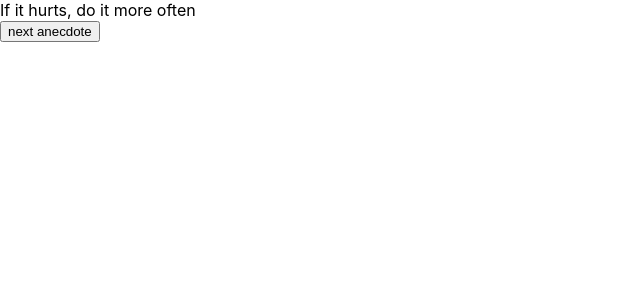
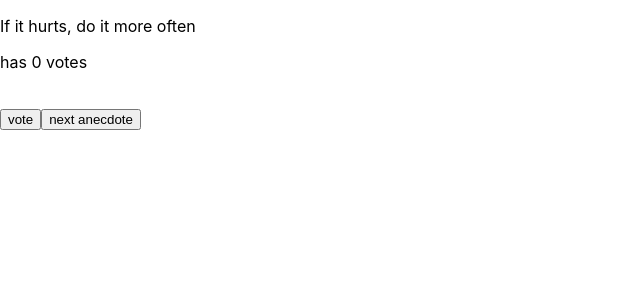
Before and after one commit to angelsf3/ReactFullstack, a React (Create React App) app: page / in a window 1280 px wide. Shown: the top 300 px of the page, without its empty margins (0-640 px from the left). Built offline with nearby package versions, Linux system fonts and the light colour scheme.

Commit message:
1.13*: anecdotes step2

```diff
--- a/src/App.js
+++ b/src/App.js
@@ -14,13 +14,21 @@ function App() {
     ]
 
     const [selected, setSelected] = useState(0)
+    const [points, setPoints] = useState(Array(anecdotes.length).fill(0))
 
     const nextNote = () => setSelected(Math.floor(Math.random() * anecdotes.length))
+    const voteNote = () => {
+        const copy = [...points]
+        copy[selected] += 1
+        setPoints(copy)
+    }
 
     return (
         <div>
-            {anecdotes[selected]}
+            <p>{anecdotes[selected]}</p>
+            <p>has {points[selected]} votes</p>
             <br/>
+            <Button text="vote" handleClick={voteNote}/>
             <Button text="next anecdote" handleClick={nextNote}/>
         </div>
     )
```
